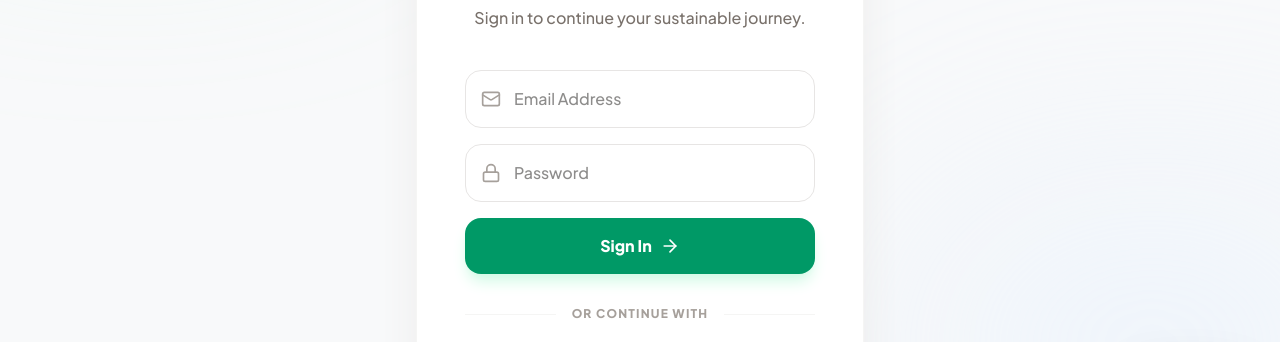
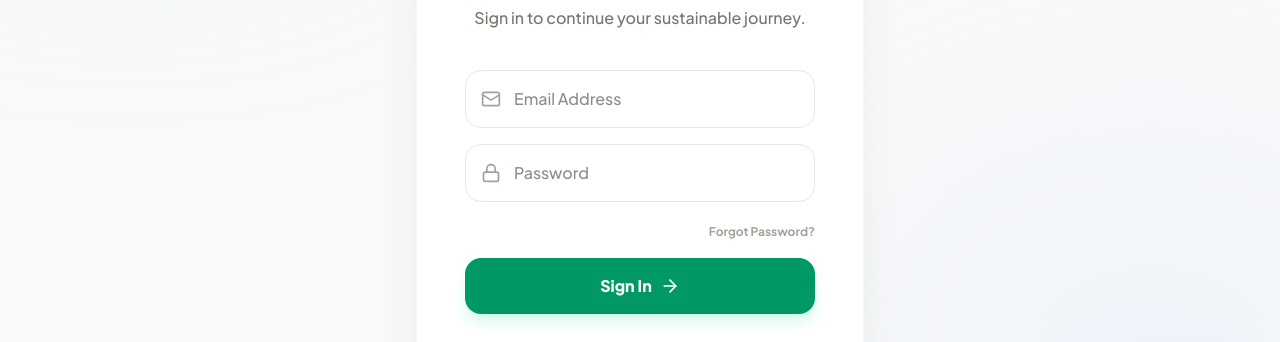
Before and after one commit to tanshika225/waste-swap-network, a React (Vite) app: page /login in a window 1280 px wide. Shown: the part 376-718 px from the top of the page. Built offline with nearby package versions, Linux system fonts and the light colour scheme; no server answers.

Commit message:
feat(login): Add password reset functionality
Implements a "Forgot Password" feature on the login page, allowing users to request a password reset email. This enhances user account recovery options.

```diff
--- a/src/pages/Login.tsx
+++ b/src/pages/Login.tsx
@@ -1,5 +1,5 @@
 import React, { useState } from 'react';
-import { signInWithPopup, GoogleAuthProvider, signInWithEmailAndPassword, createUserWithEmailAndPassword } from 'firebase/auth';
+import { signInWithPopup, GoogleAuthProvider, signInWithEmailAndPassword, createUserWithEmailAndPassword, sendPasswordResetEmail } from 'firebase/auth';
 import { doc, setDoc, getDoc, serverTimestamp } from 'firebase/firestore';
 import { auth, db } from '../firebase';
 import { useNavigate } from 'react-router-dom';
@@ -48,6 +48,21 @@ export default function Login() {
       toast.error(error.message || 'Google login failed');
     } finally {
       setLoading(false);
+    }
+  };
+
+  const handleForgotPassword = async () => {
+    if (!email) {
+      toast.error('Please enter your email address first');
+      return;
+    }
+
+    try {
+      await sendPasswordResetEmail(auth, email);
+      toast.success('Password reset email sent! Check your inbox.');
+    } catch (error: any) {
+      console.error('Password reset failed:', error);
+      toast.error(error.message || 'Failed to send password reset email');
     }
   };
 
@@ -119,6 +134,18 @@ export default function Login() {
             />
           </div>
 
+          {!isSignUp && (
+            <div className="text-right">
+              <button
+                type="button"
+                onClick={handleForgotPassword}
+                className="text-xs font-bold text-stone-400 hover:text-emerald-600 transition-colors"
+              >
+                Forgot Password?
+              </button>
+            </div>
+          )}
+
           <button
             type="submit"
             disabled={loading}
```
